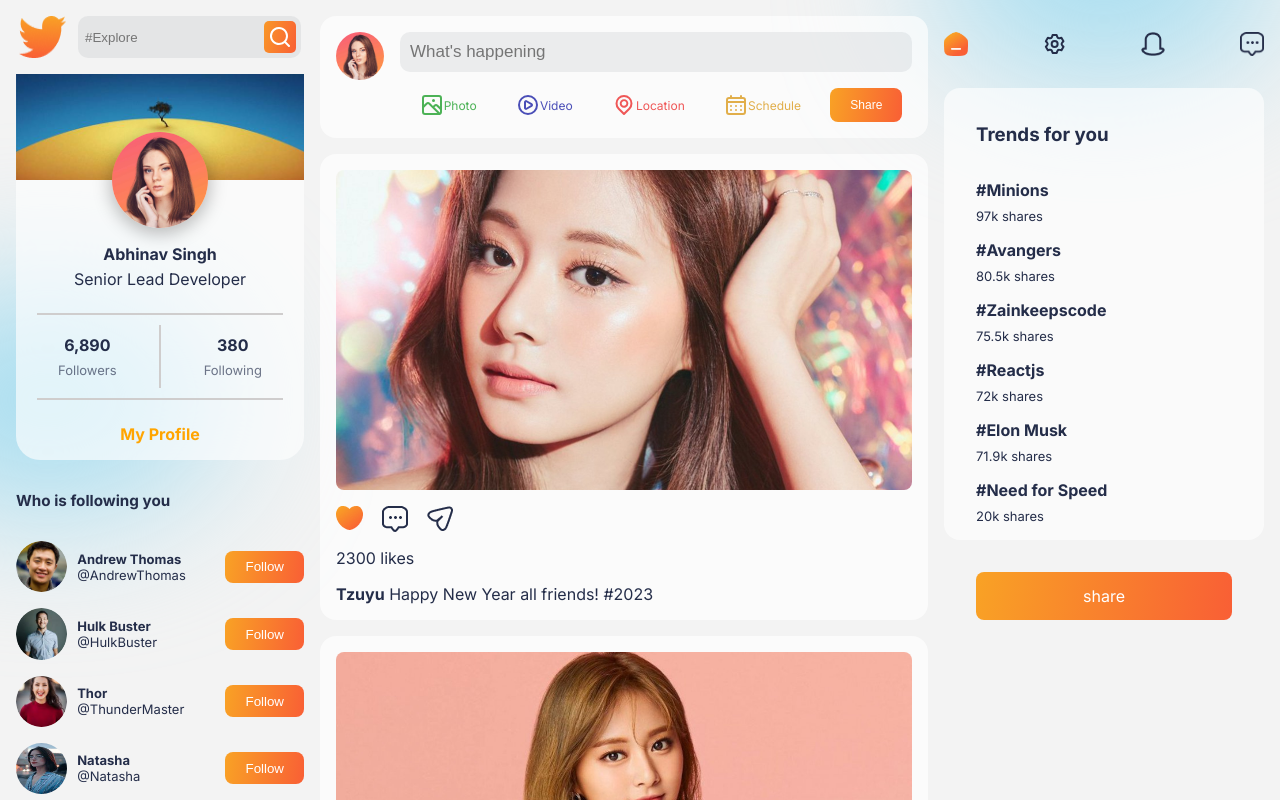
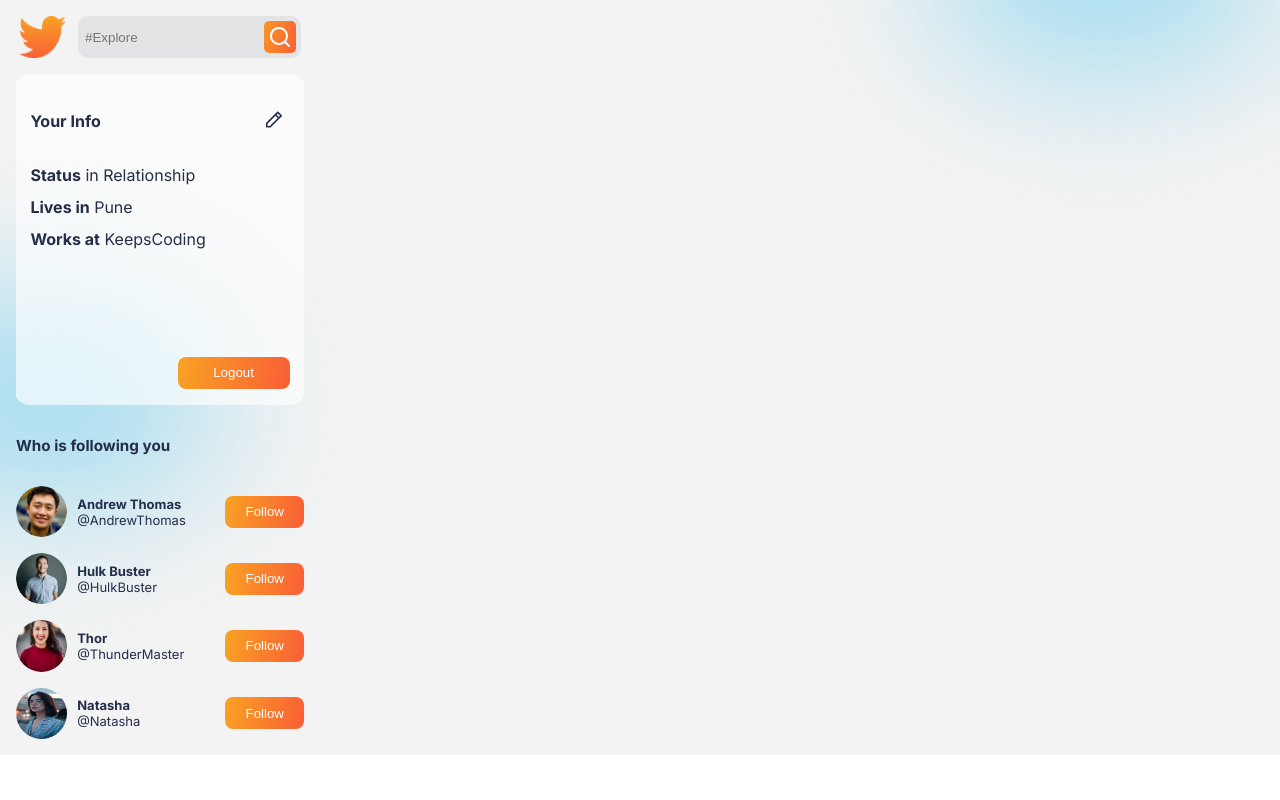
Before and after one commit to ashishjaiswal123/Social-Media, a React (Create React App) app: page / in a window 1280 px wide. Shown: the top 800 px of the page. Built offline with nearby package versions, Linux system fonts and the light colour scheme.

Commit message:
left side of the profile page designed

```diff
--- a/src/App.js
+++ b/src/App.js
@@ -6,8 +6,8 @@
     <div className="App">
        <div className="blur" style={{top: '-18%', right: '0'}}></div>
        <div className="blur" style={{top: '36%', left: '-8rem'}}></div>
-       <Home/>
-       {/* <Profile/> */}
+       {/* <Home/> */}
+       <Profile/>
     </div>
   );
 }
--- /dev/null
+++ b/src/components/infoCard/InfoCard.css
@@ -0,0 +1,26 @@
+.infoCard{
+    display: flex;
+    flex-direction: column;
+    gap: 0.75rem;
+    background-color: var(--cardColor);
+    padding: 1rem;
+    border-radius: 1rem;
+    width: 90%;
+    /* margin-top: 1rem; */
+}
+
+.infoHead{
+    display: flex;
+    justify-content: space-between;
+    align-items: center;
+}
+.infoHead>div:hover{
+    cursor: pointer;
+}
+
+.logout-button{
+    width: 7rem;
+    height: 2rem;
+    margin-top: 6rem;
+    align-self: flex-end;
+}
--- /dev/null
+++ b/src/components/infoCard/InfoCard.jsx
@@ -0,0 +1,31 @@
+import React from 'react'
+import './InfoCard.css'
+import {UilPen} from '@iconscout/react-unicons'
+
+const InfoCard = () => {
+  return (
+    <div className="infoCard">
+        <div className="infoHead">
+            <h4>Your Info</h4>
+            <div><UilPen width="2rem" height="1.2rem"/></div>
+        </div>
+
+        <div className="info">
+            <span><b>Status</b></span>
+            <span> in Relationship</span>
+        </div>
+        <div className="info">
+            <span><b>Lives in</b></span>
+            <span> Pune</span>
+        </div>
+        <div className="info">
+            <span><b>Works at</b></span>
+            <span> KeepsCoding</span>
+        </div>
+
+        <button className="button logout-button">Logout</button>
+    </div>
+  )
+}
+
+export default InfoCard
--- /dev/null
+++ b/src/components/profileLeft/ProfileLeft.jsx
@@ -0,0 +1,16 @@
+import React from 'react'
+import LogoSearch from '../logoSearch/LogoSearch'
+import FollowersCard from '../followersCard/FollowersCard'
+import InfoCard from '../infoCard/InfoCard'
+
+const ProfileLeft = () => {
+  return (
+    <div className="profileSide">
+        <LogoSearch/>
+        <InfoCard/>
+        <FollowersCard/>
+    </div>
+  )
+}
+
+export default ProfileLeft
--- a/src/pages/profile/Profile.css
+++ b/src/pages/profile/Profile.css
@@ -0,0 +1,6 @@
+.profile{
+    position: relative;
+    display: grid;
+    grid-template-columns: 18rem auto 20rem;
+    gap: 1rem;
+}
--- a/src/pages/profile/Profile.jsx
+++ b/src/pages/profile/Profile.jsx
@@ -1,9 +1,12 @@
 import React from 'react'
+import ProfileLeft from '../../components/profileLeft/ProfileLeft'
 import './Profile.css'
 
 const Profile = () => {
   return (
-    <div>Profile</div>
+    <div className="profile">
+        <ProfileLeft/>
+    </div>
   )
 }
 
```
